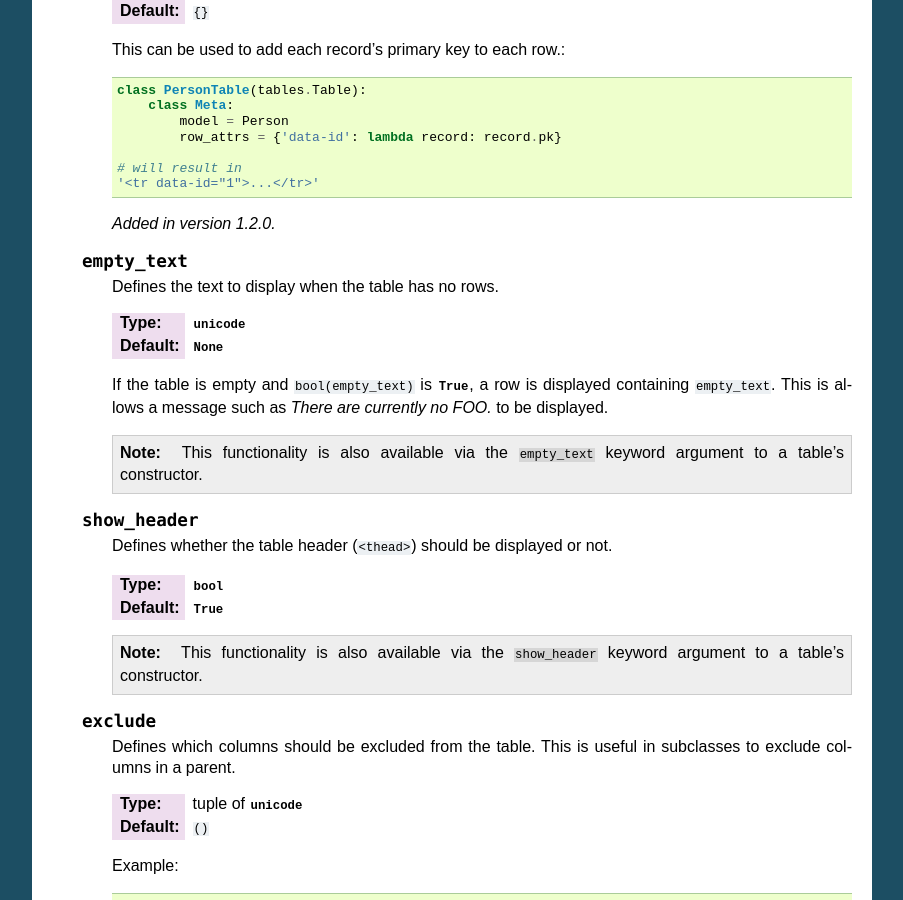
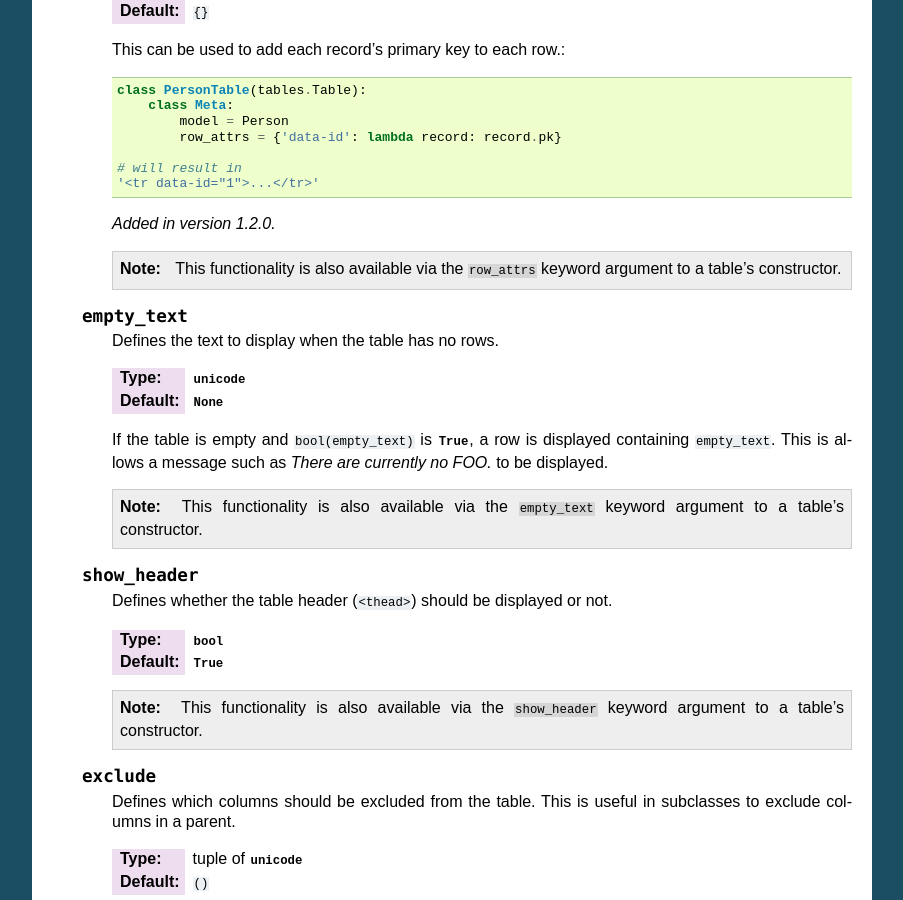
Before and after one commit to jieter/django-tables2, a Sphinx documentation site: the page built from docs/pages/api-reference.rst, in a window 1280 px wide and 900 px high, scrolled down 1494 px. Shown: the whole window, without its empty margins (198-1101 px from the left). Built offline with Sphinx 7.4.7, drawn with Linux system fonts in a browser that asks for light colours.

Commit message:
Add note about argument to table constructor

```diff
--- a/docs/pages/api-reference.rst
+++ b/docs/pages/api-reference.rst
@@ -90,6 +90,11 @@ API Reference
             '<tr data-id="1">...</tr>'
 
         .. versionadded:: 1.2.0
+
+        .. note::
+
+                This functionality is also available via the ``row_attrs`` keyword
+                argument to a table's constructor.
 
     .. attribute:: empty_text
 
```
